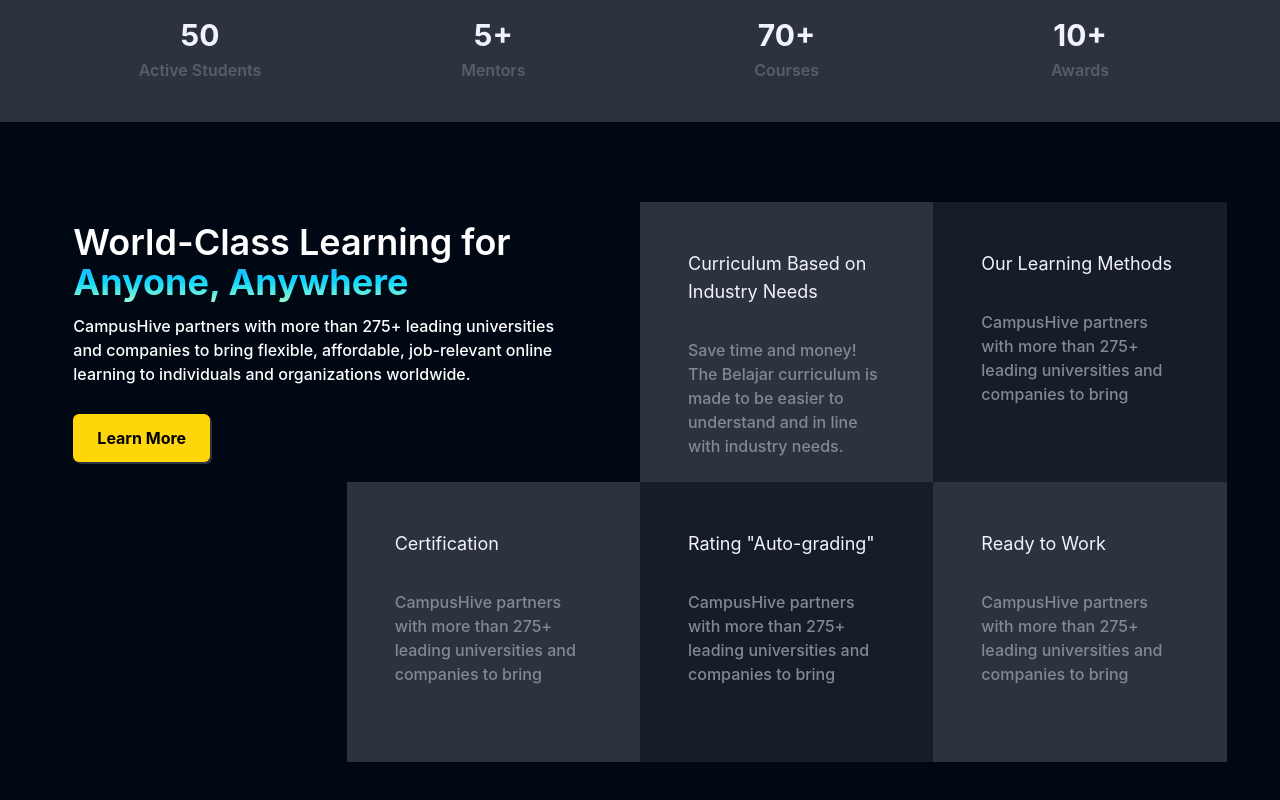
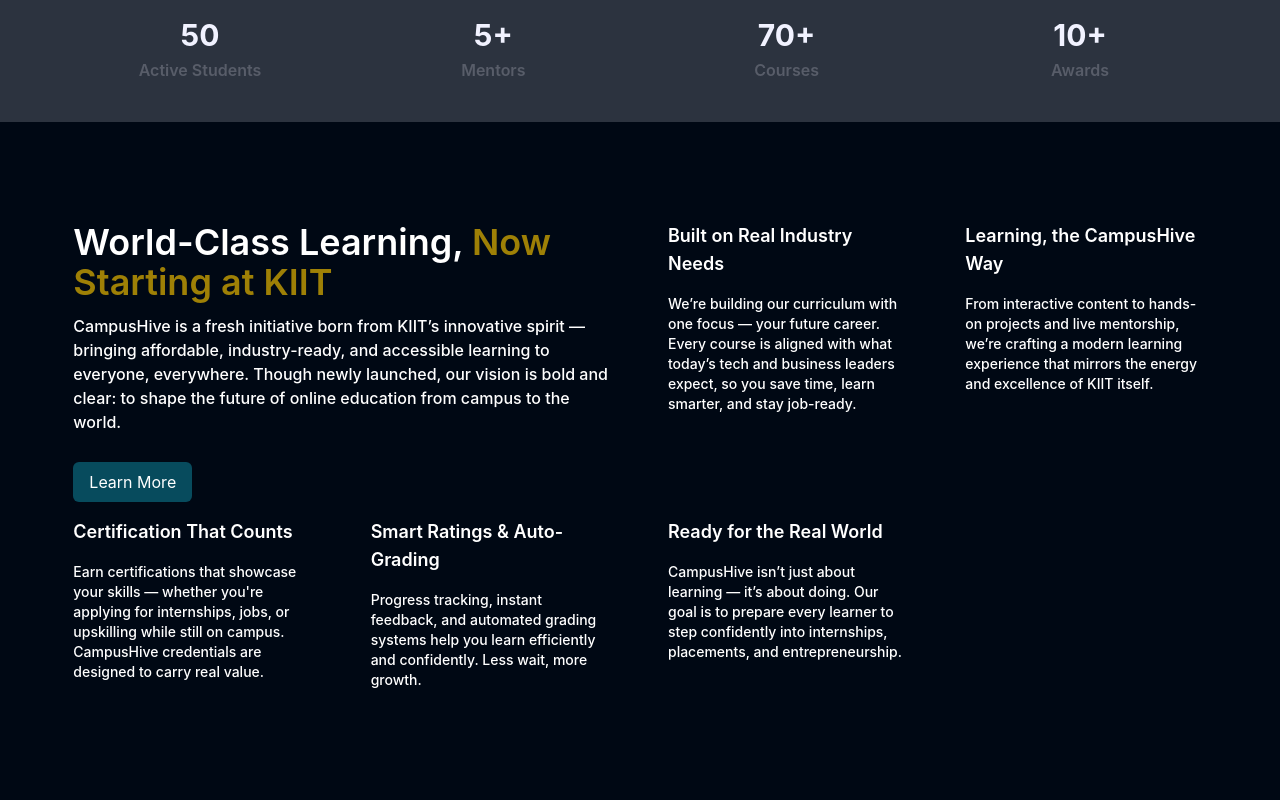
Before and after one commit to Ansorn07/Campus-Hive-Frontend, a React (Create React App) app: page /about in a window 1280 px wide. Shown: the part 1990-2790 px from the top of the page. Built offline with nearby package versions, Linux system fonts and the light colour scheme; no server answers.

Commit message:
feat: updated features

```diff
--- a/src/components/core/AboutPage/LearningGrid.jsx
+++ b/src/components/core/AboutPage/LearningGrid.jsx
@@ -1,100 +1,109 @@
-import React from 'react'
-import HighlightText from '../HomePage/HighlightText';
-import CTAButton from "../../core/HomePage/Button";
+import React from "react";
 
+// Dummy HighlightText component
+const HighlightText = ({ text }) => (
+  <span className="text-yellow-400"> {text} </span>
+);
+
+// Dummy CTAButton component
+const CTAButton = ({ active, linkto, children }) => (
+  <a
+    href={linkto}
+    className={`inline-block px-4 py-2 rounded-md text-white ${
+      active ? "bg-blue-600 hover:bg-blue-700" : "bg-gray-600"
+    }`}
+  >
+    {children}
+  </a>
+);
+
+// Your array
 const LearningGridArray = [
   {
     order: -1,
-      heading: "World-Class Learning for",
-      highlightText: "Anyone, Anywhere",
+    heading: "World-Class Learning,",
+    highlightText: "Now Starting at KIIT",
     description:
-        "CampusHive partners with more than 275+ leading universities and companies to bring flexible, affordable, job-relevant online learning to individuals and organizations worldwide.",
+      "CampusHive is a fresh initiative born from KIIT’s innovative spirit — bringing affordable, industry-ready, and accessible learning to everyone, everywhere. Though newly launched, our vision is bold and clear: to shape the future of online education from campus to the world.",
     BtnText: "Learn More",
     BtnLink: "/",
   },
   {
     order: 1,
-      heading: "Curriculum Based on Industry Needs",
+    heading: "Built on Real Industry Needs",
     description:
-        "Save time and money! The Belajar curriculum is made to be easier to understand and in line with industry needs.",
+      "We’re building our curriculum with one focus — your future career. Every course is aligned with what today’s tech and business leaders expect, so you save time, learn smarter, and stay job-ready.",
   },
   {
     order: 2,
-      heading: "Our Learning Methods",
+    heading: "Learning, the CampusHive Way",
     description:
-        "CampusHive partners with more than 275+ leading universities and companies to bring",
+      "From interactive content to hands-on projects and live mentorship, we’re crafting a modern learning experience that mirrors the energy and excellence of KIIT itself.",
   },
   {
     order: 3,
-      heading: "Certification",
+    heading: "Certification That Counts",
     description:
-        "CampusHive partners with more than 275+ leading universities and companies to bring",
+      "Earn certifications that showcase your skills — whether you're applying for internships, jobs, or upskilling while still on campus. CampusHive credentials are designed to carry real value.",
   },
   {
     order: 4,
-      heading: `Rating "Auto-grading"`,
+    heading: `Smart Ratings & Auto-Grading`,
     description:
-        "CampusHive partners with more than 275+ leading universities and companies to bring",
+      "Progress tracking, instant feedback, and automated grading systems help you learn efficiently and confidently. Less wait, more growth.",
   },
   {
     order: 5,
-      heading: "Ready to Work",
+    heading: "Ready for the Real World",
     description:
-        "CampusHive partners with more than 275+ leading universities and companies to bring",
+      "CampusHive isn’t just about learning — it’s about doing. Our goal is to prepare every learner to step confidently into internships, placements, and entrepreneurship.",
   },
 ];
 
-
+// Component
 const LearningGrid = () => {
   return (
-    <div className='grid mx-auto w-[350px] xl:w-fit grid-cols-1 xl:grid-cols-4 mb-12'>
-    {
-        LearningGridArray.map( (card, index) => {
+    <div className="grid mx-auto w-[350px] xl:w-fit grid-cols-1 xl:grid-cols-4 mb-12 gap-4">
+      {LearningGridArray.map((card, index) => {
+        const isHighlight = card.order < 0;
+
         return (
           <div
             key={index}
-                className={`${index === 0 && "lg:col-span-2 lg:h-[280px] p-5"}
-                ${
-                    card.order % 2 === 1 ? "bg-richblack-700 lg:h-[280px] p-5" : "bg-richblack-800 lg:h-[280px] p-5"
-                }
-                ${card.order === 3 && "lg:col-start-2"}
-                ${card.order < 0 && "bg-transparent"}
-                `}
+            className={`${
+              isHighlight
+                ? "lg:col-span-2 bg-transparent"
+                : card.order % 2 === 1
+                ? "bg-gray-800"
+                : "bg-gray-900"
+            } p-5 rounded-lg lg:h-[280px]`}
           >
-                {
-                    card.order < 0
-                    ? (
-                        <div className='lg:w-[90%] flex flex-col pb-5 gap-3'>
-                            <div className='text-4xl font-semibold'>
+            {isHighlight ? (
+              <div className="flex flex-col gap-3 text-white">
+                <h2 className="text-4xl font-semibold">
                   {card.heading}
                   <HighlightText text={card.highlightText} />
-                            </div>
-                            <p className='font-medium'>
-                                {card.description}
-                            </p>
-                            <div className='w-fit mt-4'>
+                </h2>
+                <p className="text-base font-medium">{card.description}</p>
+                <div className="mt-4">
                   <CTAButton active={true} linkto={card.BtnLink}>
                     {card.BtnText}
                   </CTAButton>
                 </div>
               </div>
-                    )
-                    : (<div className='flex flex-col gap-8 p-7'>
-                        <h1 className='text-richblack-5 text-lg'>
-                            {card.heading}
-                        </h1>
-                        <p className='text-richblack-300 font-medium'>
+            ) : (
+              <div className="flex flex-col gap-4 text-white">
+                <h3 className="text-lg font-semibold">{card.heading}</h3>
+                <p className="text-sm font-medium text-gray-300">
                   {card.description}
                 </p>
-                    </div>)
-                }
+              </div>
+            )}
+          </div>
+        );
+      })}
+    </div>
+  );
+};
 
-                </div>
-            )
-        } )
-    }
-    </div>
-  )
-}
-
-export default LearningGrid
+export default LearningGrid;
```
Lines whose indentation alone changed are shown as unchanged.
